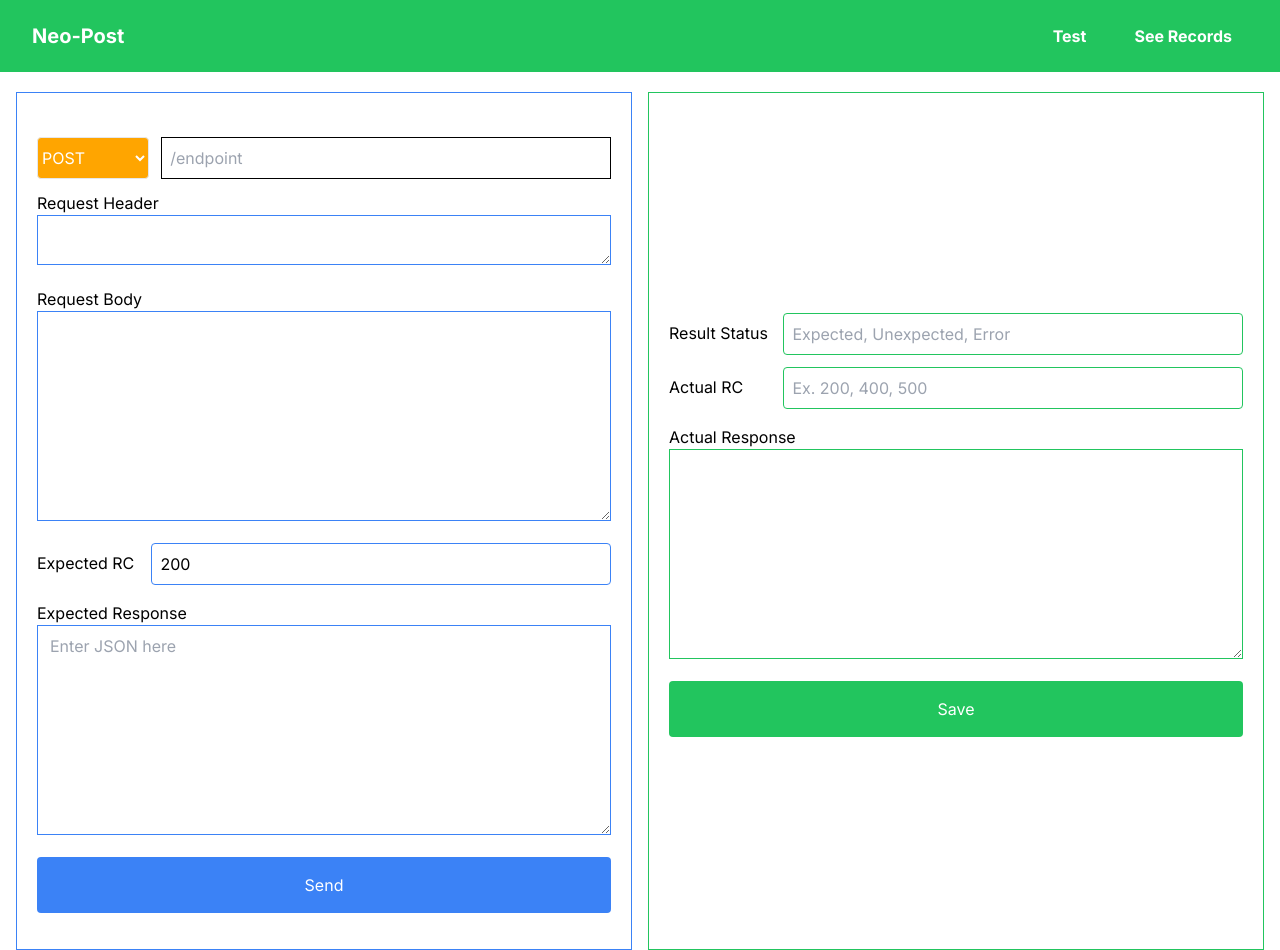
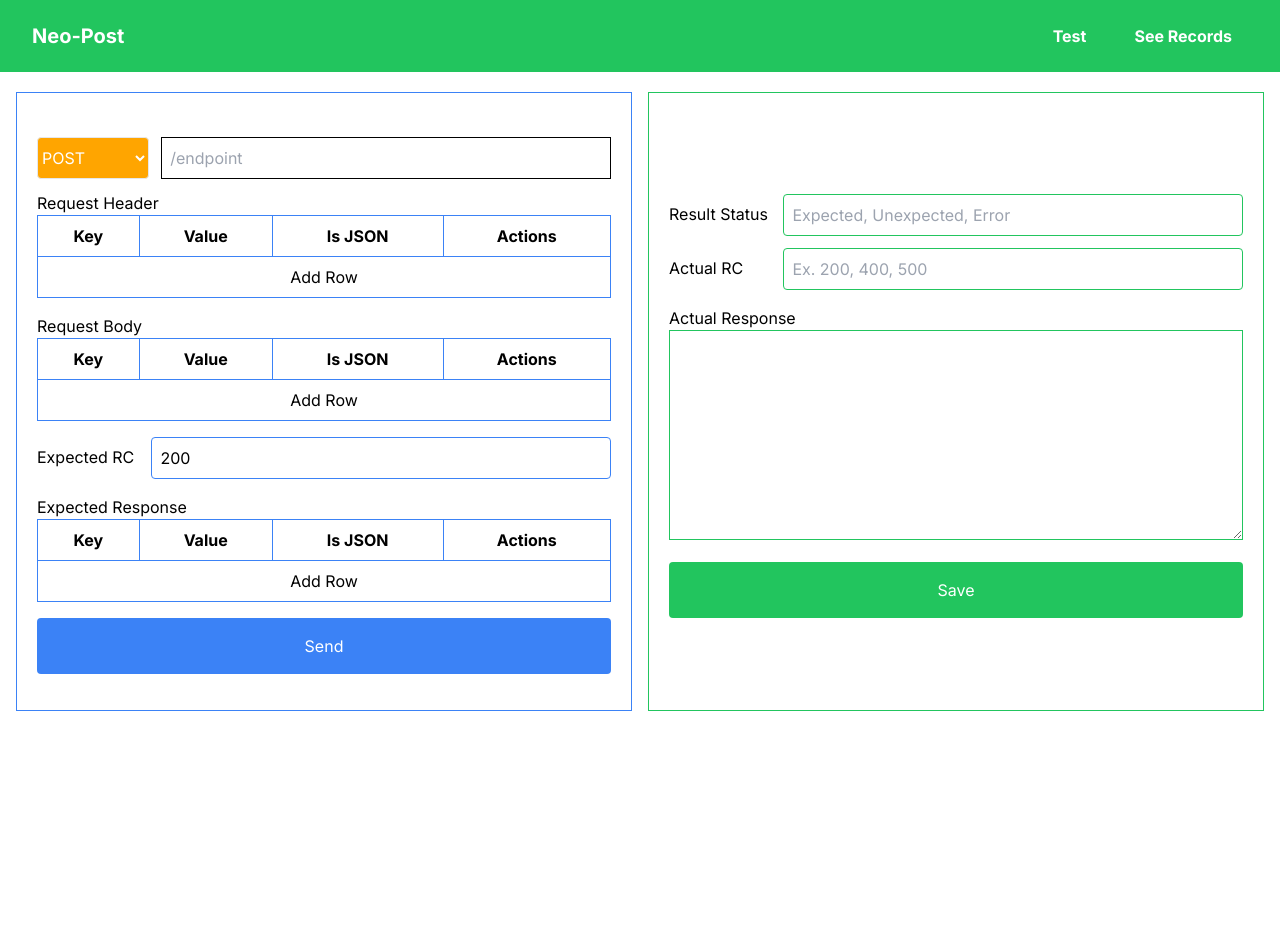
Before and after one commit to RandySteven/neo-postman-ui, a Next.js app: page /testdata/create in a window 1280 px wide. After the commit the page ends 800 px from the top, so only its background shows below. Built offline with nearby package versions, Linux system fonts and the light colour scheme.

Commit message:
add test table

```diff
--- a/src/components/Fragments/testdata/TestDataForm.tsx
+++ b/src/components/Fragments/testdata/TestDataForm.tsx
@@ -1,10 +1,14 @@
 "use client";
 
 import { createTestData } from "@/api/TestDataApi";
-import JsonTextarea from "@/components/Elements/TextArea";
 import { TestDataRequest } from "@/interfaces/api/TestDataRequest";
-import { FormEvent, Fragment, useState, ChangeEvent, useEffect } from "react"
+import { FormEvent, Fragment, useState, ChangeEvent, useEffect } from "react";
 
+interface KeyValue {
+  key: string;
+  value: string;
+  isJson: boolean;
+}
 
 export const TestDataForm = () => {
   const [testDataRequest, setTestDataRequest] = useState<TestDataRequest>({
@@ -15,50 +19,163 @@ export const TestDataForm = () => {
     request_body: "",
     expected_response_code: 200,
     expected_response: "",
-    })
+  });
+
+  const [requestHeaders, setRequestHeaders] = useState<KeyValue[]>([]);
+  const [requestBody, setRequestBody] = useState<KeyValue[]>([]);
+  const [expectedResponse, setExpectedResponse] = useState<KeyValue[]>([]);
   const [bgColor, setBgColor] = useState('');
 
-    const handleChange = (e: React.ChangeEvent<HTMLInputElement | HTMLTextAreaElement | HTMLSelectElement>) => {
-      // const selectedTarget = e.target as HTMLSelectElement;
-      // const selectedOption = selectedTarget.options[selectedTarget.selectedIndex]
-      // const color = selectedOption.getAttribute('data-bg-color');
-      // setBgColor(color || '');
+  const handleChange = (e: ChangeEvent<HTMLInputElement | HTMLSelectElement>) => {
     const { name, value } = e.target;
     setTestDataRequest(prevState => ({
       ...prevState,
       [name]: value,
     }));
+
+    if (e.target instanceof HTMLSelectElement) {
+      const selectedOption = e.target.options[e.target.selectedIndex];
+      const color = selectedOption.getAttribute('data-bg-color');
+      setBgColor(color || '');
+    }
   };
 
   useEffect(() => {
-      // Set initial background color based on the first option
     const select = document.getElementById('method') as HTMLSelectElement;
     const initialSelectedOption = select.options[select.selectedIndex];
     setBgColor(initialSelectedOption.getAttribute('data-bg-color') || '');
-    }, []);
+  }, [testDataRequest.method]);
+
+  const handleTableChange = (index: number, type: string, key: string, value: string, isJson: boolean) => {
+    const updateTableData = (data: KeyValue[], setData: (data: KeyValue[]) => void) => {
+      const newData = [...data];
+      newData[index] = { key, value, isJson };
+      setData(newData);
+    };
+
+    if (type === 'requestHeader') {
+      updateTableData(requestHeaders, setRequestHeaders);
+    } else if (type === 'requestBody') {
+      updateTableData(requestBody, setRequestBody);
+    } else if (type === 'expectedResponse') {
+      updateTableData(expectedResponse, setExpectedResponse);
+    }
+  };
+
+  const addRow = (type: string) => {
+    const addToTableData = (data: KeyValue[], setData: (data: KeyValue[]) => void) => {
+      setData([...data, { key: "", value: "", isJson: false }]);
+    };
+
+    if (type === 'requestHeader') {
+      addToTableData(requestHeaders, setRequestHeaders);
+    } else if (type === 'requestBody') {
+      addToTableData(requestBody, setRequestBody);
+    } else if (type === 'expectedResponse') {
+      addToTableData(expectedResponse, setExpectedResponse);
+    }
+  };
+
+  const removeRow = (index: number, type: string) => {
+    const removeFromTableData = (data: KeyValue[], setData: (data: KeyValue[]) => void) => {
+      const newData = data.filter((_, i) => i !== index);
+      setData(newData);
+    };
+
+    if (type === 'requestHeader') {
+      removeFromTableData(requestHeaders, setRequestHeaders);
+    } else if (type === 'requestBody') {
+      removeFromTableData(requestBody, setRequestBody);
+    } else if (type === 'expectedResponse') {
+      removeFromTableData(expectedResponse, setExpectedResponse);
+    }
+  };
+
+  const convertTableDataToJson = (data: KeyValue[]) => {
+    const jsonObject: { [key: string]: any } = {};
+    data.forEach(({ key, value, isJson }) => {
+      jsonObject[key] = isJson ? JSON.parse(value) : value;
+    });
+    return jsonObject;
+  };
 
   const handleSubmit = async (e: FormEvent<HTMLFormElement>) => {
-        e.preventDefault()
-        const requestData : TestDataRequest = {
+    e.preventDefault();
+    const requestData: TestDataRequest = {
       ...testDataRequest,
       expected_response_code: Number(testDataRequest.expected_response_code),
-            request_header: testDataRequest.request_header!=""?JSON.parse(testDataRequest.request_header):null,
-            request_body: testDataRequest.request_body!=""?JSON.parse(testDataRequest.request_body):null,
-            expected_response: testDataRequest.expected_response!=""?JSON.parse(testDataRequest.expected_response):null
+      request_header: requestHeaders.length ? convertTableDataToJson(requestHeaders) : null,
+      request_body: requestBody.length ? convertTableDataToJson(requestBody) : null,
+      expected_response: expectedResponse.length ? convertTableDataToJson(expectedResponse) : null,
+    };
+    console.log(JSON.stringify(requestData));
+    const res = await createTestData(requestData);
+    console.log(res);
+    localStorage.setItem("resultStatus", res.data.test_result.result_status);
+    if (res.data.test_result.actual_response_code != null) {
+      localStorage.setItem("actualResponseCode", res.data.test_result.actual_response_code);
     }
-        console.log(JSON.stringify(requestData))
-        const res = await createTestData(requestData)
-        console.log(res)
-        localStorage.setItem("resultStatus", res.data.test_result.result_status)
-        if(res.data.test_result.actual_response_code != null){
-          localStorage.setItem("actualResponseCode", res.data.test_result.actual_response_code)
+    if (res.data.test_result.actual_response != null) {
+      localStorage.setItem("actualResponse", res.data.test_result.actual_response);
     }
-        if(res.data.test_result.actual_response != null) {
-          localStorage.setItem("actualResponse", res.data.test_result.actual_response)
-        }
-    }
+  };
 
-    return <Fragment>
+  const renderTable = (data: KeyValue[], type: string) => (
+    <table className="w-full border border-blue-500">
+      <thead>
+        <tr>
+          <th className="border border-blue-500 p-2">Key</th>
+          <th className="border border-blue-500 p-2">Value</th>
+          <th className="border border-blue-500 p-2">Is JSON</th>
+          <th className="border border-blue-500 p-2">Actions</th>
+        </tr>
+      </thead>
+      <tbody>
+        {data.map((row, index) => (
+          <tr key={index}>
+            <td className="border border-blue-500 p-2">
+              <input
+                type="text"
+                className="w-full p-1"
+                value={row.key}
+                onChange={(e) => handleTableChange(index, type, e.target.value, row.value, row.isJson)}
+              />
+            </td>
+            <td className="border border-blue-500 p-2">
+              <input
+                type="text"
+                className="w-full p-1"
+                value={row.value}
+                onChange={(e) => handleTableChange(index, type, row.key, e.target.value, row.isJson)}
+              />
+            </td>
+            <td className="border border-blue-500 p-2 text-center">
+              <input
+                type="checkbox"
+                checked={row.isJson}
+                onChange={(e) => handleTableChange(index, type, row.key, row.value, e.target.checked)}
+              />
+            </td>
+            <td className="border border-blue-500 p-2 text-center">
+              <button type="button" onClick={() => removeRow(index, type)}>
+                Remove
+              </button>
+            </td>
+          </tr>
+        ))}
+        <tr>
+          <td colSpan={4} className="text-center p-2">
+            <button type="button" onClick={() => addRow(type)}>
+              Add Row
+            </button>
+          </td>
+        </tr>
+      </tbody>
+    </table>
+  );
+
+  return (
+    <Fragment>
       <form
         className="h-full w-full my-5 grid content-center border border-blue-500 py-2 pt-6 px-5"
         method="POST"
@@ -71,7 +188,7 @@ export const TestDataForm = () => {
             name="method"
             value={testDataRequest.method}
             onChange={handleChange}
-                style={{backgroundColor: bgColor}}
+            style={{ backgroundColor: bgColor }}
           >
             <option value="POST" data-bg-color="orange">POST</option>
             <option value="GET" data-bg-color="green">GET</option>
@@ -89,22 +206,11 @@ export const TestDataForm = () => {
         </div>
         <div className="my-2">
           <label>Request Header</label>
-              <textarea
-                name="request_header"
-                className="w-full border border-blue-500"
-                value={testDataRequest.request_header}
-                onChange={handleChange}
-            ></textarea>
+          {renderTable(requestHeaders, "requestHeader")}
         </div>
         <div className="my-2">
           <label>Request Body</label>
-              <textarea
-                name="request_body"
-                className="w-full border border-blue-500 px-3 py-2"
-                rows={8}
-                value={testDataRequest.request_body}
-                onChange={handleChange}
-              ></textarea>
+          {renderTable(requestBody, "requestBody")}
         </div>
         <div className="flex my-2">
           <label className="w-36 py-2">Expected RC</label>
@@ -119,18 +225,7 @@ export const TestDataForm = () => {
         </div>
         <div className="my-2">
           <label>Expected Response</label>
-              <JsonTextarea
-                              name="expected_response"
-                              className="w-full border border-blue-500 px-3 py-2"
-                              rows={8}
-                              value={testDataRequest.expected_response}
-                              onChange={handleChange}
-              />
-              {/* <textarea name="expected_response"
-                              className="w-full border border-blue-500 px-3 py-2"
-                              rows={8}
-                              value={testDataRequest.expected_response}
-                              onChange={handleChange}></textarea> */}
+          {renderTable(expectedResponse, "expectedResponse")}
         </div>
         <div className="my-2">
           <button className="w-full bg-blue-500 hover:bg-blue-600 text-white py-4 rounded" type="submit">
@@ -139,4 +234,5 @@ export const TestDataForm = () => {
         </div>
       </form>
     </Fragment>
-}
+  );
+};
```
Lines whose indentation alone changed are shown as unchanged.
